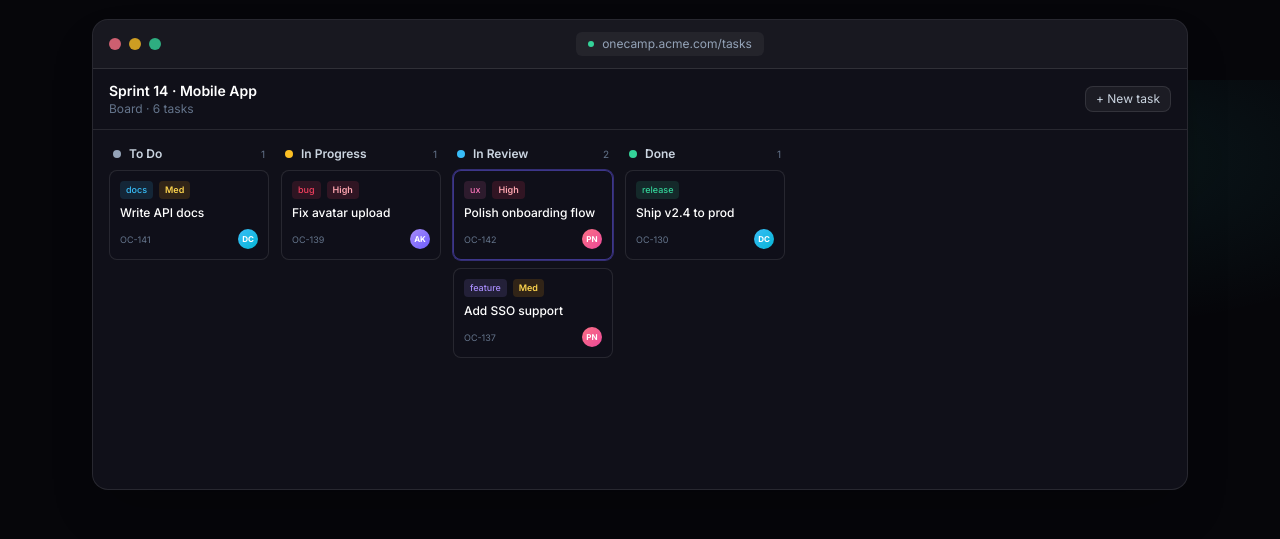
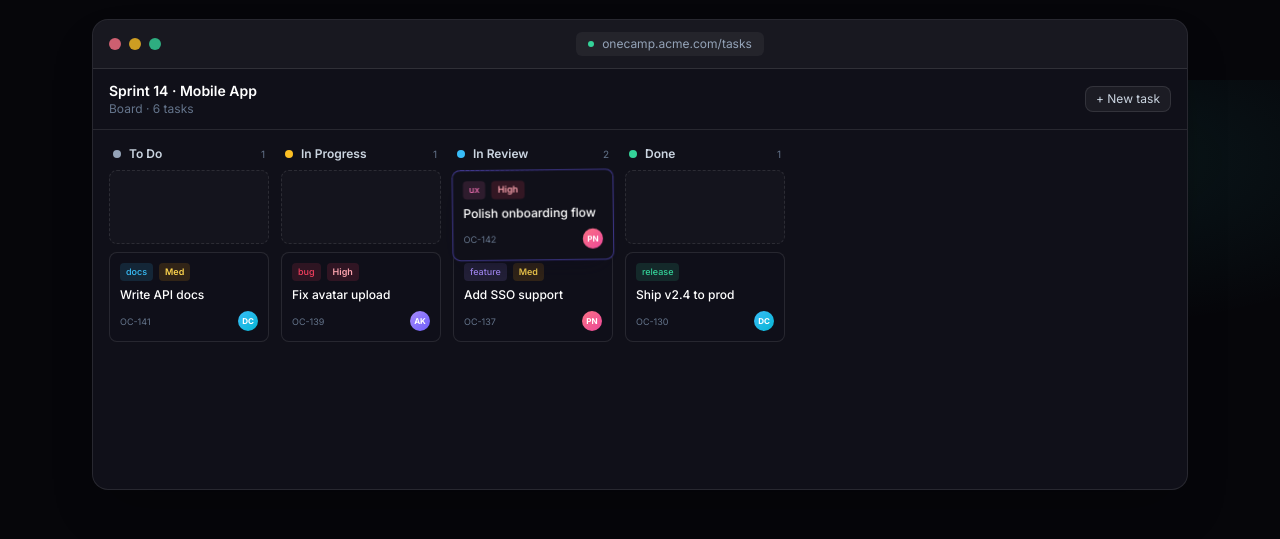
Before and after one commit to akashc777/onemana-frontend, a Next.js app: page / in a window 1280 px wide. Shown: the part 3920-4459 px from the top of the page. Built offline with nearby package versions, Linux system fonts and the light colour scheme; no server answers.

Commit message:
fix(showcase): smooth lifted drag-and-drop flight for the Kanban traveling card

```diff
--- a/components/site/showcase/KanbanShowcase.tsx
+++ b/components/site/showcase/KanbanShowcase.tsx
@@ -3,10 +3,11 @@
 import { useEffect, useRef, useState } from "react";
 
 /**
- * KanbanShowcase mirrors OneCamp's project board (statuses: backlog, todo,
- * inProgress, inReview, done). A highlighted task animates across the columns
- * over time to convey work progressing, with priority/label chips and
- * assignee avatars like the real app. Reduced-motion aware.
+ * KanbanShowcase mirrors OneCamp's project board (statuses: todo, inProgress,
+ * inReview, done). A highlighted task is "picked up", flies smoothly across the
+ * columns (GPU transform, lift + tilt + shadow), and drops into the next
+ * column's slot — a polished drag-and-drop feel. Reduced-motion: card rests in
+ * the final column with no animation.
  */
 
 type Priority = "high" | "medium" | "low";
@@ -27,7 +28,6 @@ const COLUMNS: { key: string; title: string; dot: string }[] = [
   { key: "done", title: "Done", dot: "bg-emerald-400" },
 ];
 
-// Static cards per column index (the traveling card is layered on top).
 const STATIC: Card[][] = [
   [{ id: "OC-141", title: "Write API docs", priority: "medium", label: { text: "docs", color: "#38bdf8" }, who: "DC", whoColor: "from-sky-400 to-cyan-500" }],
   [{ id: "OC-139", title: "Fix avatar upload", priority: "high", label: { text: "bug", color: "#f43f5e" }, who: "AK", whoColor: "from-violet-400 to-brand" }],
@@ -50,45 +50,91 @@ const PRIORITY: Record<Priority, { label: string; cls: string }> = {
   low: { label: "Low", cls: "bg-slate-500/20 text-slate-300" },
 };
 
-function TaskCard({ card, highlight = false }: { card: Card; highlight?: boolean }) {
+function CardBody({ card }: { card: Card }) {
   return (
-    <div
-      className={`rounded-lg border bg-canvas-raised/80 p-2.5 transition-all ${
-        highlight ? "animate-fade-up border-brand/50 shadow-[0_0_0_1px_rgba(109,94,252,0.4)]" : "border-white/10"
-      }`}
-    >
+    <>
       <div className="flex items-center gap-1.5">
         {card.label && (
           <span className="rounded px-1.5 py-0.5 text-[9px] font-medium" style={{ backgroundColor: `${card.label.color}22`, color: card.label.color }}>
             {card.label.text}
           </span>
         )}
-        {card.priority && (
-          <span className={`rounded px-1.5 py-0.5 text-[9px] font-semibold ${PRIORITY[card.priority].cls}`}>{PRIORITY[card.priority].label}</span>
-        )}
+        {card.priority && <span className={`rounded px-1.5 py-0.5 text-[9px] font-semibold ${PRIORITY[card.priority].cls}`}>{PRIORITY[card.priority].label}</span>}
       </div>
       <p className="mt-1.5 text-xs font-medium leading-snug text-white">{card.title}</p>
       <div className="mt-2 flex items-center justify-between">
         <span className="text-[9px] text-slate-500">{card.id}</span>
         <span className={`grid h-5 w-5 place-items-center rounded-full bg-gradient-to-br ${card.whoColor} text-[8px] font-bold text-white`}>{card.who}</span>
       </div>
+    </>
+  );
+}
+
+function StaticCard({ card }: { card: Card }) {
+  return (
+    <div className="rounded-lg border border-white/10 bg-canvas-raised/80 p-2.5">
+      <CardBody card={card} />
     </div>
   );
 }
 
+interface Coord {
+  x: number;
+  y: number;
+  w: number;
+}
+
 export function KanbanShowcase() {
-  const [col, setCol] = useState(0);
+  const [target, setTarget] = useState(0);
+  const [lifted, setLifted] = useState(false);
+  const [coords, setCoords] = useState<Coord[]>([]);
   const reduce = useRef(false);
 
+  const boardRef = useRef<HTMLDivElement>(null);
+  const slotRefs = useRef<(HTMLDivElement | null)[]>([]);
+
+  // Measure each column's landing-slot position within the board's coordinate
+  // space (offset-based, so it's stable under horizontal scroll).
+  useEffect(() => {
+    const measure = () => {
+      const next = slotRefs.current.map((s) =>
+        s ? { x: s.offsetLeft, y: s.offsetTop, w: s.offsetWidth } : { x: 0, y: 0, w: 0 },
+      );
+      setCoords(next);
+    };
+    measure();
+    const ro = new ResizeObserver(measure);
+    if (boardRef.current) ro.observe(boardRef.current);
+    window.addEventListener("resize", measure);
+    return () => {
+      ro.disconnect();
+      window.removeEventListener("resize", measure);
+    };
+  }, []);
+
+  // Drive the lift → fly → drop loop.
   useEffect(() => {
     reduce.current = typeof window !== "undefined" && window.matchMedia("(prefers-reduced-motion: reduce)").matches;
     if (reduce.current) {
-      setCol(COLUMNS.length - 1);
+      setTarget(COLUMNS.length - 1);
       return;
     }
-    const id = setInterval(() => setCol((c) => (c + 1) % COLUMNS.length), 2200);
-    return () => clearInterval(id);
+    let liftT: ReturnType<typeof setTimeout>;
+    let dropT: ReturnType<typeof setTimeout>;
+    const cycle = setInterval(() => {
+      setLifted(true); // pick up
+      liftT = setTimeout(() => setTarget((t) => (t + 1) % COLUMNS.length), 220);
+      dropT = setTimeout(() => setLifted(false), 1050); // settle after the flight
+    }, 2600);
+    return () => {
+      clearInterval(cycle);
+      clearTimeout(liftT);
+      clearTimeout(dropT);
+    };
   }, []);
+
+  const c = coords[target];
+  const ready = coords.length === COLUMNS.length && c && c.w > 0;
 
   return (
     <div className="flex h-[420px] flex-col">
@@ -100,26 +146,55 @@ export function KanbanShowcase() {
         <span className="rounded-lg border border-white/10 bg-white/5 px-2.5 py-1 text-xs text-slate-300">+ New task</span>
       </header>
 
-      <div className="flex flex-1 gap-3 overflow-x-auto p-4">
-        {COLUMNS.map((c, i) => {
+      <div ref={boardRef} className="relative flex flex-1 gap-3 overflow-x-auto p-4">
+        {COLUMNS.map((col, i) => {
           const cards = STATIC[i] ?? [];
-          const count = cards.length + (col === i ? 1 : 0);
+          const isTarget = target === i;
           return (
-            <div key={c.key} className="flex w-40 flex-shrink-0 flex-col">
+            <div key={col.key} className="flex w-40 flex-shrink-0 flex-col">
               <div className="mb-2 flex items-center gap-2 px-1">
-                <span className={`h-2 w-2 rounded-full ${c.dot}`} />
-                <span className="text-xs font-semibold text-slate-300">{c.title}</span>
-                <span className="ml-auto text-[10px] text-slate-500">{count}</span>
+                <span className={`h-2 w-2 rounded-full ${col.dot}`} />
+                <span className="text-xs font-semibold text-slate-300">{col.title}</span>
+                <span className="ml-auto text-[10px] text-slate-500">{cards.length + (isTarget ? 1 : 0)}</span>
               </div>
+
+              {/* landing slot — the traveling card lands here when this is the target */}
+              <div
+                ref={(el) => {
+                  slotRefs.current[i] = el;
+                }}
+                className={`mb-2 h-[74px] rounded-lg border border-dashed transition-colors duration-300 ${
+                  isTarget ? "border-brand/40 bg-brand/5" : "border-white/10 bg-white/[0.02]"
+                }`}
+              />
+
               <div className="flex flex-col gap-2">
-                {col === i && <TaskCard card={TRAVELER} highlight key={`trav-${col}`} />}
                 {cards.map((card) => (
-                  <TaskCard key={card.id} card={card} />
+                  <StaticCard key={card.id} card={card} />
                 ))}
               </div>
             </div>
           );
         })}
+
+        {/* the flying traveling card, positioned over the target column's slot */}
+        {ready && (
+          <div
+            className="pointer-events-none absolute left-0 top-0 z-30 rounded-lg border border-brand/50 bg-canvas-raised p-2.5"
+            style={{
+              width: c.w,
+              transform: `translate(${c.x}px, ${c.y}px) ${lifted ? "scale(1.05) rotate(-3deg)" : "scale(1) rotate(0deg)"}`,
+              transition:
+                "transform 0.85s cubic-bezier(0.22,1,0.36,1), box-shadow 0.35s ease",
+              boxShadow: lifted
+                ? "0 26px 55px -12px rgba(109,94,252,0.65)"
+                : "0 8px 22px -10px rgba(0,0,0,0.6)",
+              willChange: "transform",
+            }}
+          >
+            <CardBody card={TRAVELER} />
+          </div>
+        )}
       </div>
     </div>
   );
```
